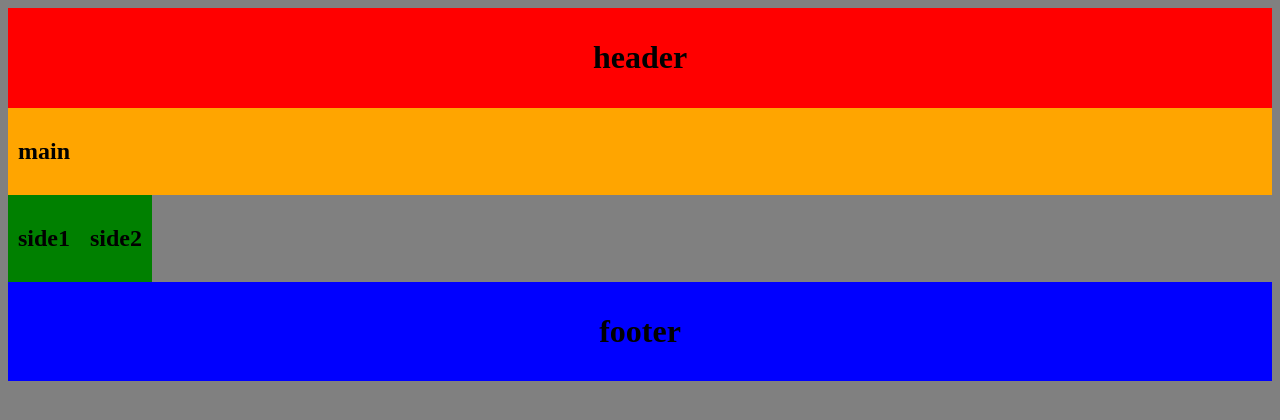
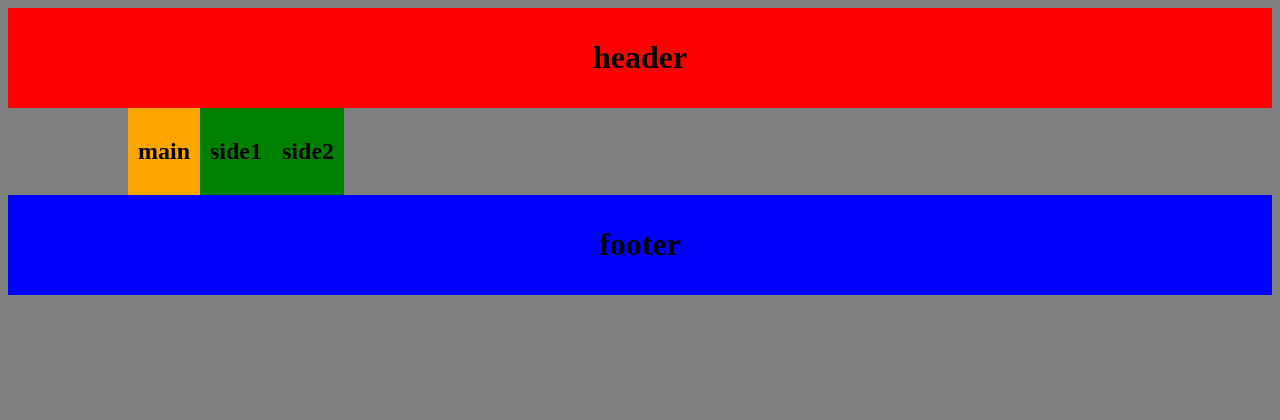
Before and after one commit to toshimaki/web1-10, a plain HTML site: page index.html in a window 1280 px wide. Drawn offline with Linux system fonts and the light colour scheme.

Commit message:
Create default.css

```diff
--- a/css/default.css
+++ b/css/default.css
@@ -42,3 +42,22 @@ text-align: center;
     clear:both;
   }
 }
+
+@media screen and (min-width:1025px){
+  #main{
+    max-width: 1024px;
+    margin: auto;
+  }
+  section{
+    width: calc(70%-20%);
+    float:left;
+  }
+  aside{
+    width:left;
+  }
+  #main:after{
+    content:"";
+  display:block;
+    clear:both;
+  }
+}
```
